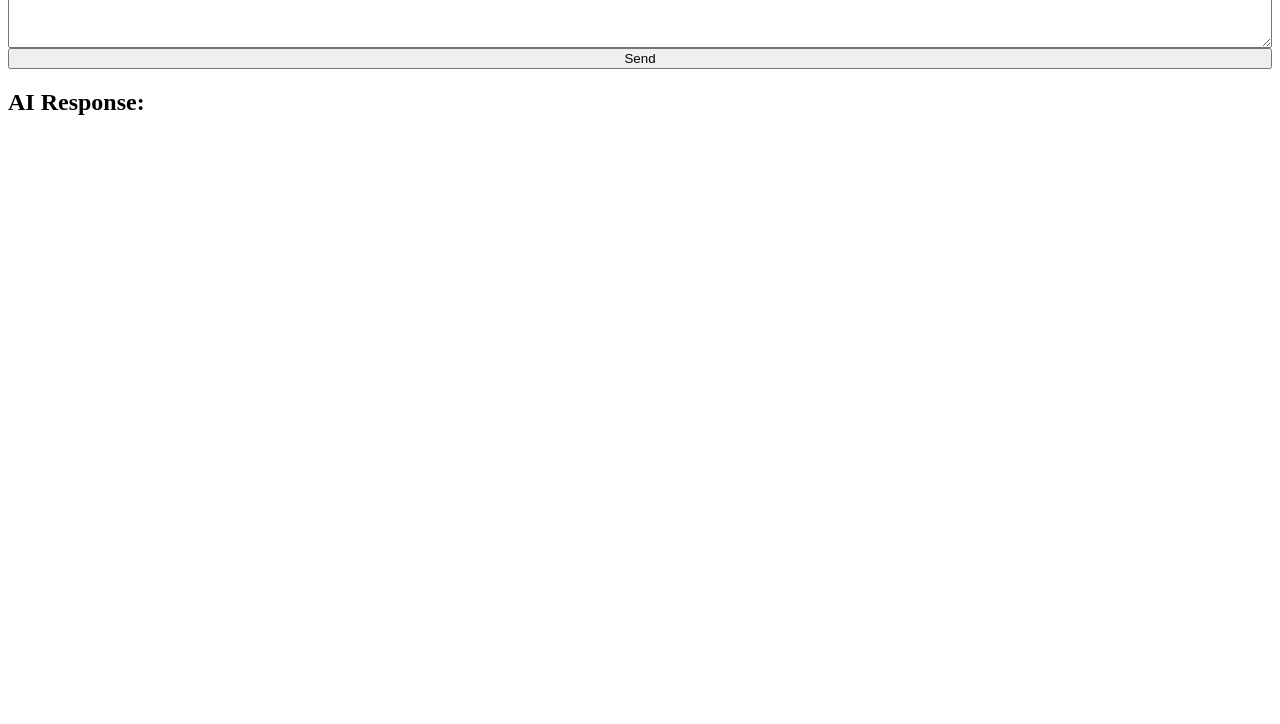
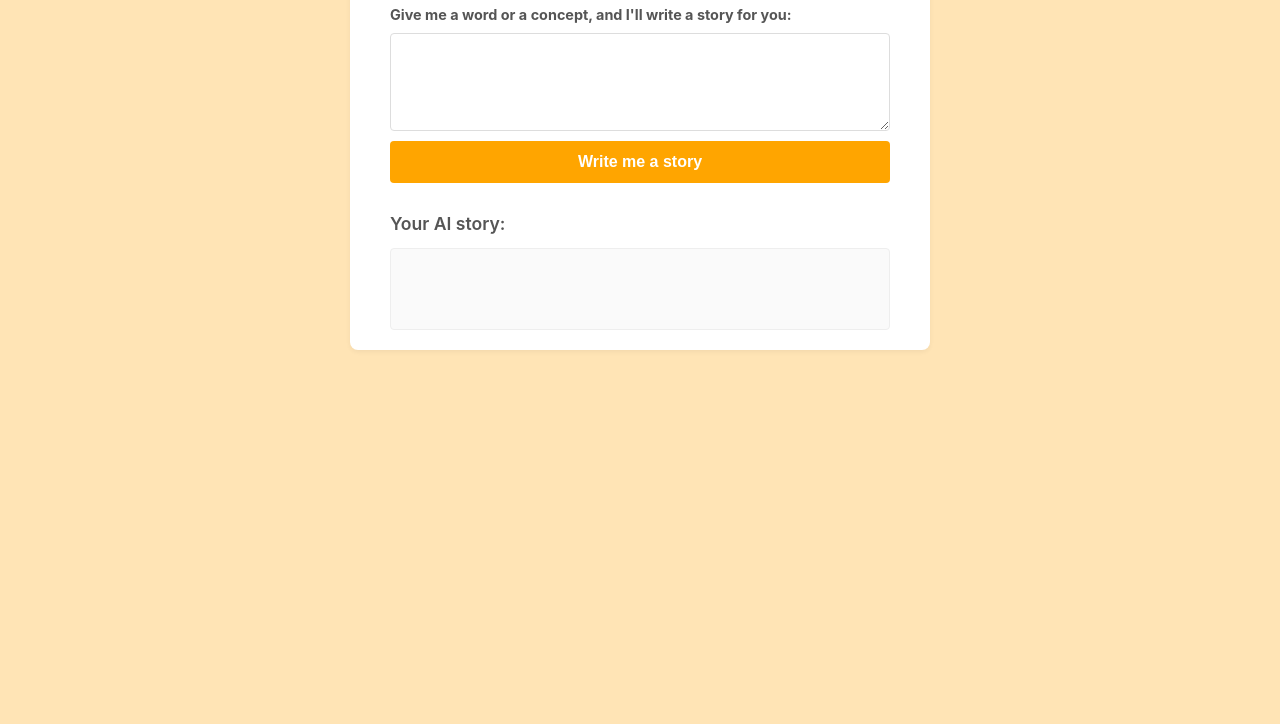
Before and after one commit to Jaz-spec/AI-API-workshop, a website: page frontend/index.html in a window 1280 px wide. Shown: the part 116-840 px from the top of the page. Before the commit the page ends 800 px from the top, so only its background shows below. Drawn offline with Linux system fonts and the light colour scheme.

Commit message:
stle: an orange theme, and some AI story modifications

```diff
--- a/backend/openAi.js
+++ b/backend/openAi.js
@@ -9,7 +9,7 @@ const client = new OpenAI({
 export default async function writeStory(userInput) {
     const response = await client.responses.create({
         model: "gpt-4.1",
-        input: `Write a one-sentence bedtime story about a unicorn and a ${userInput}.`
+        input: `Write a 100(ish) word exciting story about ${userInput}.`
     });
     console.log("openAI.js response:", response.output_text);
     return response.output_text
--- a/frontend/index.html
+++ b/frontend/index.html
@@ -3,19 +3,19 @@
 <head>
     <meta charset="UTF-8">
     <meta name="viewport" content="width=device-width, initial-scale=1.0">
-    <title>AI API Workshop</title>
+    <title>AI Stories</title>
     <link rel="stylesheet" href="style.css">
 </head>
 <body>
     <main>
-        <h1>AI API Workshop</h1>
+        <h1>AI Stories</h1>
         <form id="input-form">
-            <label for="input-text">Ask the AI something:</label>
+            <label for="input-text">Give me a word or a concept, and I'll write a story for you:</label>
             <textarea id="input-text" name="input-text" rows="4" required></textarea>
-            <button type="submit">Send</button>
+            <button type="submit">Write me a story</button>
         </form>
         <div id="ai-output-container">
-            <h2>AI Response:</h2>
+            <h2>Your AI story:</h2>
             <div id="ai-output"></div>
         </div>
     </main>
--- a/frontend/style.css
+++ b/frontend/style.css
@@ -1,8 +1,92 @@
+/* General Body Styles */
+body {
+    font-family: -apple-system, BlinkMacSystemFont, "Segoe UI", Roboto, Helvetica, Arial, sans-serif;
+    background-color: #FFE4B5; /* Moccasin - a lighter orange */
+    color: #333;
+    margin: 0;
+    padding: 20px;
+    display: flex;
+    justify-content: center;
+    align-items: flex-start;
+    min-height: 100vh;
+}
+
+/* Main container */
+main {
+    background-color: white;
+    padding: 20px 40px;
+    border-radius: 8px;
+    box-shadow: 0 2px 5px rgba(0,0,0,0.05);
+    width: 100%;
+    max-width: 500px;
+    text-align: center;
+}
+
+h1 {
+    color: #FFA500; /* Orange */
+    font-weight: 600;
+}
+
+h2 {
+    font-size: 1.1em;
+    font-weight: 600;
+    text-align: left;
+    color: #555;
+}
+
+/* Form styling */
 #input-form {
     display: flex;
     flex-direction: column;
+    gap: 10px;
+    margin-top: 20px;
 }
 
+label {
+    font-weight: bold;
+    text-align: left;
+    font-size: 0.9em;
+    color: #555;
+}
+
+#input-text {
+    padding: 12px;
+    border: 1px solid #ddd;
+    border-radius: 4px;
+    font-size: 16px;
+    resize: vertical;
+    min-height: 60px;
+}
+
+#input-text:focus {
+    outline: none;
+    border-color: #FFA500; /* Orange */
+    box-shadow: 0 0 0 2px rgba(255, 165, 0, 0.2);
+}
+
+button {
+    background-color: #FFA500; /* Orange */
+    color: white;
+    padding: 12px 15px;
+    border: none;
+    border-radius: 4px;
+    font-size: 16px;
+    font-weight: bold;
+    cursor: pointer;
+}
+
+/* AI Output container */
 #ai-output-container {
-    margin-top: 20px;
+    margin-top: 30px;
+    text-align: left;
 }
+
+#ai-output {
+    background-color: #fafafa;
+    padding: 15px;
+    border-radius: 4px;
+    border: 1px solid #eee;
+    min-height: 50px;
+    line-height: 1.6;
+    color: #333;
+}
```
Also changed, not shown: 1 other file.
